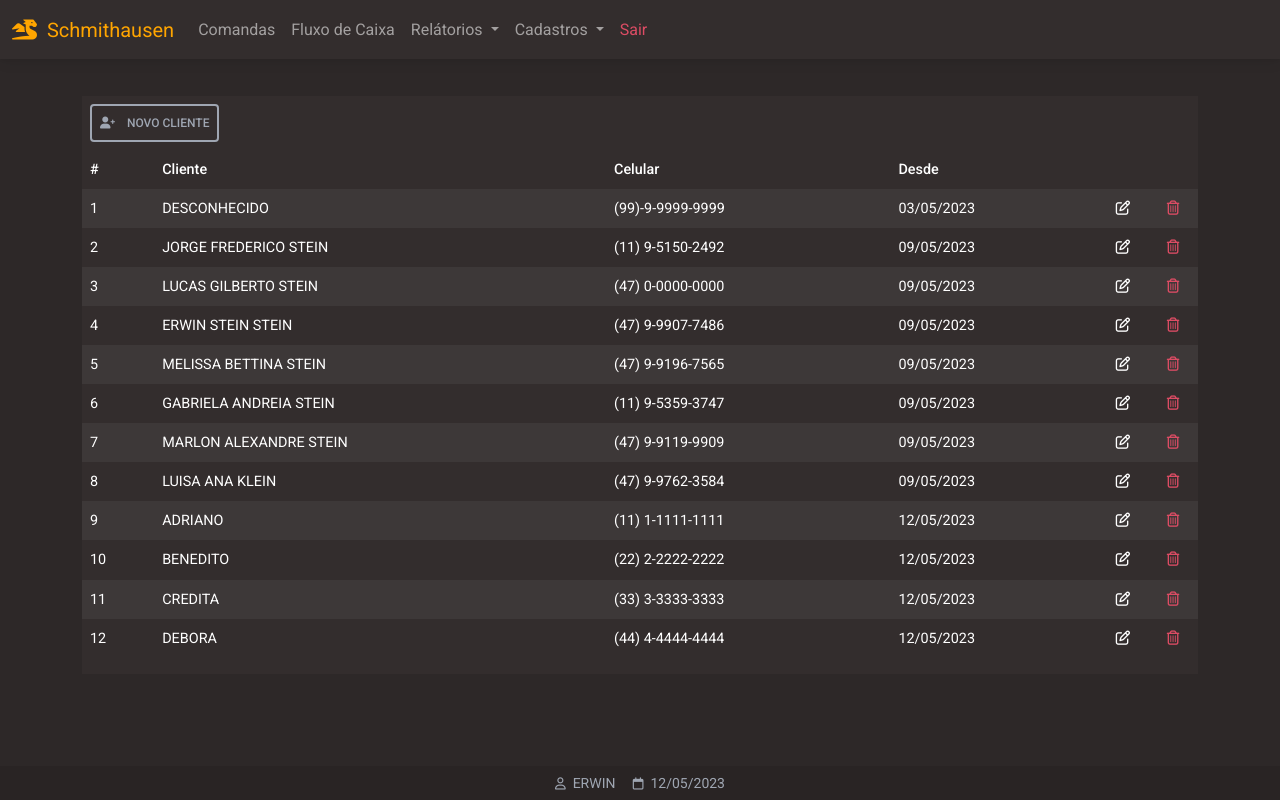
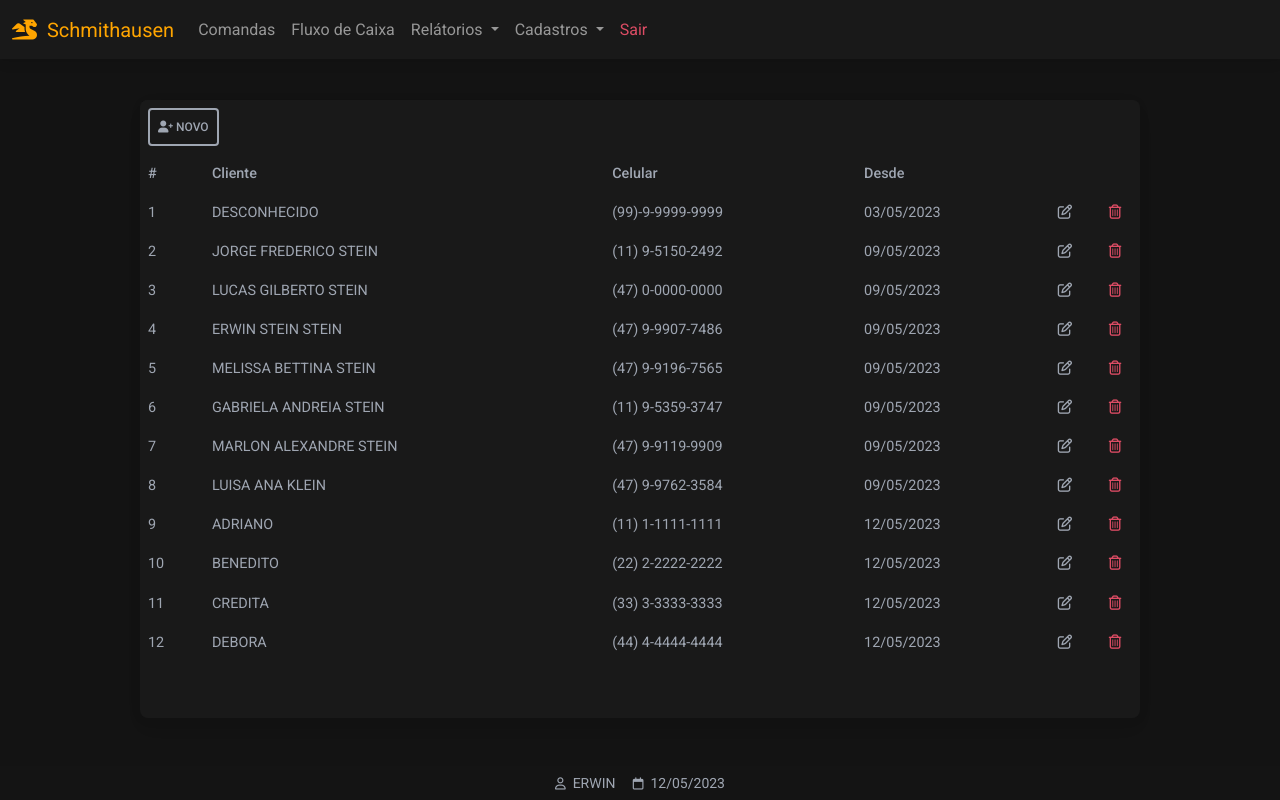
Before and after one commit to erwin-hc/material-schmithausen, a Flask app: page /clientes in a window 1280 px wide. Run offline with Flask 3, Linux system fonts and the light colour scheme; a user stored in the database is signed in; some libraries are stand-ins or nearby versions.

Commit message:
12/05/23 - 10:28

```diff
--- a/website/static/css/base.css
+++ b/website/static/css/base.css
@@ -7,10 +7,19 @@
   --color-warning: #E4A11B;
   --color-info: #54B4D3;
   --color-ligth:#FBFBFB;
-  --color-dark:#332D2D;
-  --color-dark-ligth: #2d2828;
+/*  --color-dark:#332D2D;*/
+/*  --color-dark-ligth: #2d2828;*/
+  --color-dark-ligth: #131313;
+  --color-dark:#191919;
 }
 
+table tbody tr:hover {
+  color: white!important;
+  background-color: rgba(255,165,0,0.1)!important;
+}
+.bg-dark {
+  background-color: var(--color-dark)!important;
+}
 .btn-outline-light {
   border: 2px solid var(--color-secondary);
   color: var(--color-secondary);
@@ -34,7 +43,7 @@
 .myInputs {
   width: 100%;
   border: 1px solid var(--color-secondary);
-  background-color: var(--color-dark);
+  background-color: var(--color-dark-ligth);
   color: var(--color-ligth);
   padding: 0.35rem;
   padding-left: 0.75rem;
@@ -56,7 +65,11 @@
 }
 
 .larg-max {
-  max-width: 1200px!important;
+  max-width: 1000px!important;
+}
+
+.larg-max-form {
+  max-width: 550px!important;
 }
 
 .dark-ligth {
--- a/website/templates/base.html
+++ b/website/templates/base.html
@@ -16,7 +16,8 @@
 </head>
 
 
-<body class="dark-ligth">
+<body class="dark-ligth d-flex align-items-center justify-content-center"
+style="height: 100vh;">
 
   <!-- *********************************************************** -->
 <!-- FLASH MESSAGES -->
@@ -39,7 +40,6 @@ data-mdb-color="secondary">
 {% endwith %}
 <!-- *********************************************************** -->
 
-<div class="container pt-5" >
 <!-- Navbar -->
 <nav class="navbar navbar-expand-lg bg-dark fixed-top navbar-dark ">
   <!-- Container wrapper -->
@@ -140,7 +140,7 @@ data-mdb-color="secondary">
 
   </div>
 </footer>
-</div>
+
 <!-- End your project here-->
 <script src="{{ url_for('static', filename='js/imask.js') }}"></script>
 <script>
--- a/website/templates/clientes_atualizar.html
+++ b/website/templates/clientes_atualizar.html
@@ -7,11 +7,12 @@
 {% set fone = c.fone %}
 
 
-<div class="container pt-5">
+<div class="container-fluid background-container-form d-flex align-items-center justify-content-center"
+style="height: 100vh;">
 
 <form
 method="POST"
-class="form-outline form-white mb-4 mt-1 m-auto card bg-dark p-3 larg-max"
+class="form-outline form-white mb-4 mt-1 m-auto card bg-dark p-3 larg-max-form"
 action="/clientes"
 novalidate
 >
--- a/website/templates/clientes_cadastrar.html
+++ b/website/templates/clientes_cadastrar.html
@@ -4,14 +4,15 @@
 {% block content %}
 
 
-<div class="container pt-5">
+<div class="container-fluid background-container-form d-flex align-items-center justify-content-center"
+style="height: 100vh;">
 
 <!-- *********************************************************** -->
 <!-- FORM ENTRAR -->
 <!-- *********************************************************** -->
 <form id='cadatroUsuarios'
 method="POST"
-class="form-outline form-white mb-4 mt-1 m-auto card bg-dark p-3 larg-max"
+class="form-outline form-white mb-4 mt-1 m-auto card bg-dark p-3 larg-max-form"
 action="{{ url_for('views.cadastroClientes') }}"
 novalidate
 >
--- a/website/templates/clientes_listar.html
+++ b/website/templates/clientes_listar.html
@@ -2,16 +2,19 @@
 {% block title %} CLIENTES {% endblock %}
 {% block content %}
 
+<div class="container-fluid"
+style="height:100vh;padding-top:100px">
 
-<div class="table-responsive larg-max m-auto pt-5 mb-5">
+ <div class="table-responsive w-100 card bg-dark larg-max m-auto"
+ style="padding-bottom: 40px">
 
-  <table id="tb-clientes" class="table table-striped table-hover table-borderless table-sm table-dark ">
+  <table id="tb-clientes" class="table table-borderless table-sm bg-dark text-secondary">
               <thead>
               	<tr>
               		<th class="text-nowrap" scope="col" colspan="6">
                       <a href="/clientes_cadastrar" class="p-2 btn btn-sm btn-outline-light">
                           <i class="fa-solid fa-user-plus"></i>
-                          &nbsp;&nbsp;&nbsp;NOVO CLIENTE
+                          Novo
                       </a>
                   </th>
               	</tr>
@@ -35,7 +38,7 @@
 				<td class="text-center" style="width: 50px">
 					<a
           role="button"
-          class="text-white"
+          class="text-secondary"
           href="/clientes_atualizar/{{ i.id }}">
 						      <i class="fa-regular fa-pen-to-square"></i>
 					</a>
@@ -51,14 +54,9 @@
       </tr>
       {% endfor %}
     </tbody>
-    <tfoot>
-    	<th colspan="6">
-
-        </th>
-
-    </tfoot>
 
   </table>
+  </div>
 </div>
 
 {% endblock %}
--- a/website/templates/usuarios_atualizar.html
+++ b/website/templates/usuarios_atualizar.html
@@ -7,7 +7,8 @@
 {% set email = u.email %}
 {% set senha = u.password %}
 
-<div class="container pt-5">
+<div class="container-fluid background-container-form d-flex align-items-center justify-content-center"
+style="height: 100vh;">
 
             <form
             method="POST"
--- a/website/templates/usuarios_cadastrar.html
+++ b/website/templates/usuarios_cadastrar.html
@@ -4,7 +4,8 @@
 {% block content %}
 
 
-<div class="container pt-5">
+<div class="container-fluid background-container-form d-flex align-items-center justify-content-center"
+style="height: 100vh;">
 
 <!-- *********************************************************** -->
 <!-- FORM ENTRAR -->
```
Also changed, not shown: website/templates/entrar.html (+3 -4 lines), website/templates/usuarios_listar.html (+8 -12 lines), instance/database.db.
